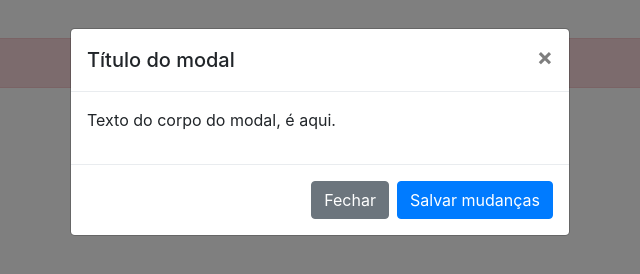
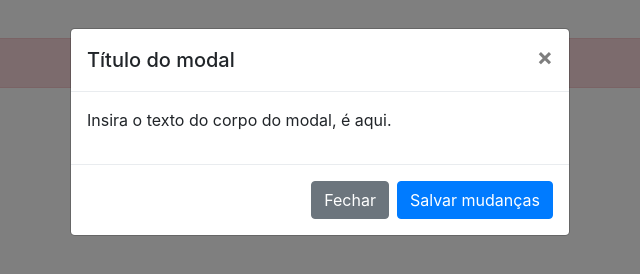
Before and after one commit to viniiciusaantos/FaceVinicius, a plain HTML site: page index.html in a window 1280 px wide. Both pictures are taken after a click on the button "Abrir Modal". Shown: the full height of the page, 320-960 px from the left. Drawn offline with Linux system fonts and the light colour scheme.

Commit message:
Alteracao de teste no index

```diff
--- a/index.html
+++ b/index.html
@@ -22,7 +22,7 @@
                         </button>
                     </div>
                     <div class="modal-body">
-                        <p>Texto do corpo do modal, é aqui.</p>
+                        <p>Insira o texto do corpo do modal, é aqui.</p>
                     </div>
                     <div class="modal-footer">
                         <button type="button" class="btn btn-secondary" data-dismiss="modal">Fechar</button>
```
